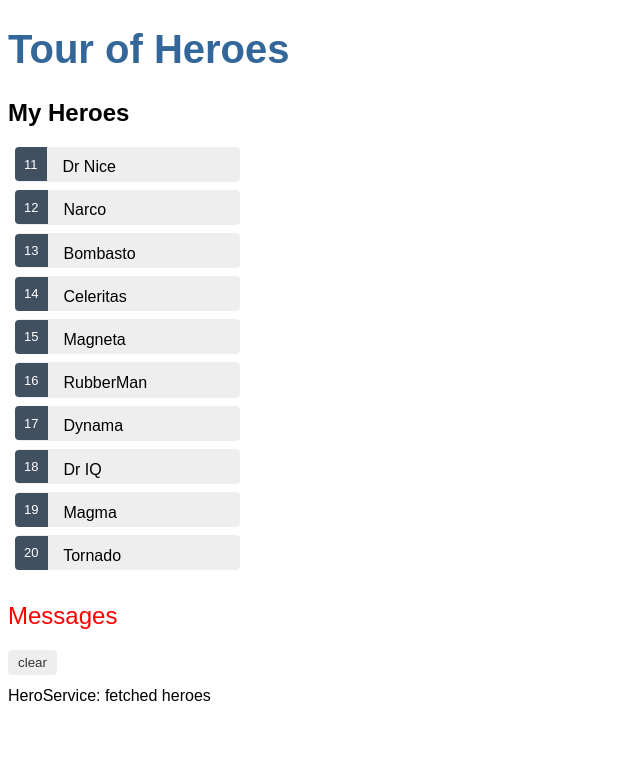
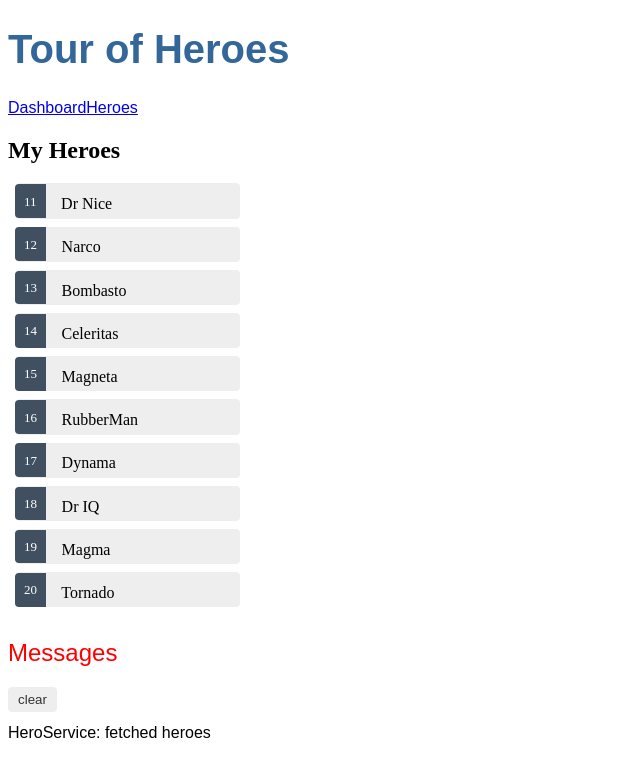
Before and after one commit to shawnsull3/angular-tour-of-heroes, an Angular app: page /heroes in a window 1280 px wide. Before the commit this address led to /. Shown: the top 776 px of the page, without its empty margins (0-640 px from the left). Built offline with nearby package versions, Linux system fonts and the light colour scheme.

Commit message:
Add routing & routes to application

```diff
--- a/src/app/app-routing.module.ts
+++ b/src/app/app-routing.module.ts
@@ -1,7 +1,15 @@
 import { NgModule } from '@angular/core';
-import { Routes, RouterModule } from '@angular/router';
+import { RouterModule, Routes } from '@angular/router';
+import { HeroesComponent } from './heroes/heroes.component';
+import { DashboardComponent } from './dashboard/dashboard.component';
+import { HeroDetailComponent } from './hero-detail/hero-detail.component';
 
-const routes: Routes = [];
+const routes: Routes = [
+  { path: 'heroes', component: HeroesComponent },
+  { path: 'dashboard', component: DashboardComponent },
+  { path: '', redirectTo: '/dashboard', pathMatch: 'full' },
+  { path: 'detail/:id', component: HeroDetailComponent },
+];
 
 @NgModule({
   imports: [RouterModule.forRoot(routes)],
--- a/src/app/app.component.html
+++ b/src/app/app.component.html
@@ -1,5 +1,7 @@
 <h1>{{title}}</h1>
-<app-heroes></app-heroes>
+<nav>
+    <a routerLink="/dashboard">Dashboard</a>
+    <a routerLink="/heroes">Heroes</a>
+</nav>
+<router-outlet></router-outlet>
 <app-messages></app-messages>
-
-<router-outlet></router-outlet>
```
